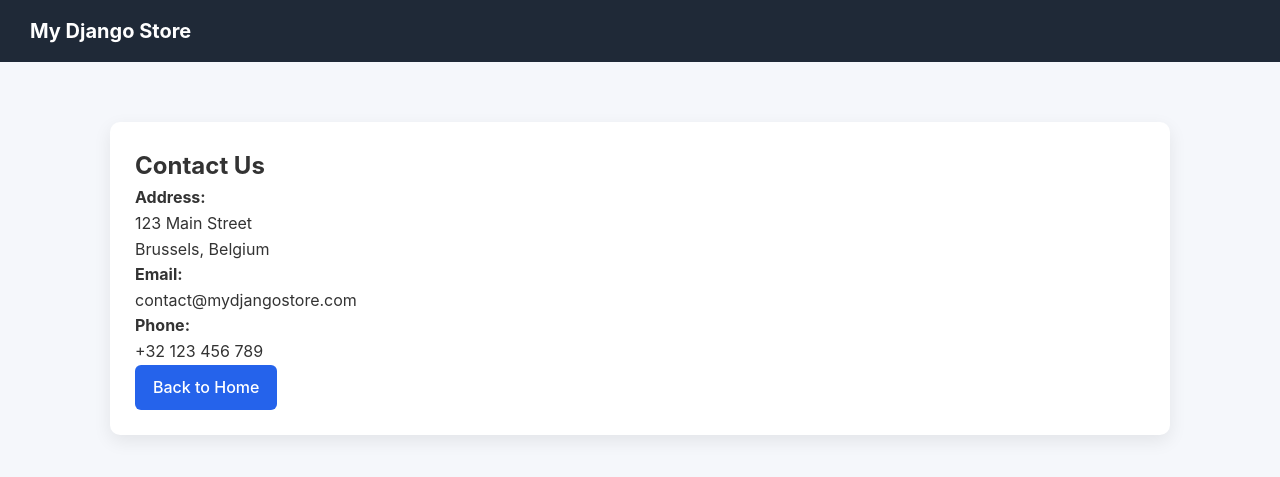
After one commit to AdelNehili/Django_project, a Django app: page /contact in a window 1280 px wide. The commit adds this page. Shown: the top 477 px of the page. Run offline with Django 5.2, Linux system fonts and the light colour scheme.

Commit message:
Adding contact page

```diff
--- a/app/mysite/urls.py
+++ b/app/mysite/urls.py
@@ -16,10 +16,12 @@ Including another URLconf
 """
 from django.contrib import admin
 from django.urls import path
-from webapp.views import welcome, product
+from webapp.views import welcome, product, contact
 
 urlpatterns = [
     path('admin/', admin.site.urls),
     path('', welcome, name='welcome'),
     path('product', product, name='welcome'),
+    path('contact', contact, name='contact'),
+
 ]
--- /dev/null
+++ b/app/webapp/templates/contact.html
@@ -0,0 +1,33 @@
+{% load static %}
+
+<!DOCTYPE html>
+<html>
+<head>
+    <title>Contact</title>
+    <link rel="stylesheet" href="{% static 'webapp/css/style.css' %}">
+</head>
+
+<body>
+
+    <div class="navbar">
+        <h1>My Django Store</h1>
+    </div>
+
+    <div class="container">
+
+        <div class="card">
+            <h2>Contact Us</h2>
+            <p><strong>Address:</strong><br>
+            123 Main Street<br>
+            Brussels, Belgium</p>
+            <p><strong>Email:</strong><br>
+            contact@mydjangostore.com</p>
+            <p><strong>Phone:</strong><br>
+            +32 123 456 789</p>
+            <a class="btn" href="/">Back to Home</a>
+        </div>
+
+    </div>
+
+</body>
+</html>
--- a/app/webapp/templates/welcome.html
+++ b/app/webapp/templates/welcome.html
@@ -14,13 +14,12 @@
     </div>
 
     <div class="container">
-
         <div class="card">
             <h2>Welcome</h2>
             <p>This is my modern Django webapp.</p>
             <a class="btn" href="/product">View products</a>
+            <a class="btn" href="/contact">Contacts</a>
         </div>
-
     </div>
 
 </body>
--- a/app/webapp/views.py
+++ b/app/webapp/views.py
@@ -8,3 +8,6 @@ def welcome(request):
 
 def product(request):
     return render(request, "product.html")
+
+def contact(request):
+    return render(request, "contact.html")
```
